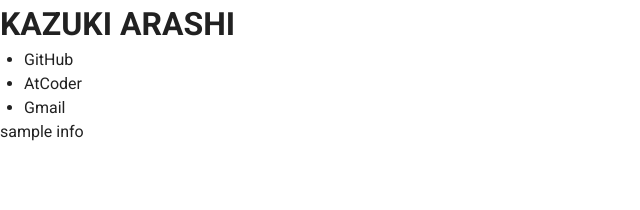
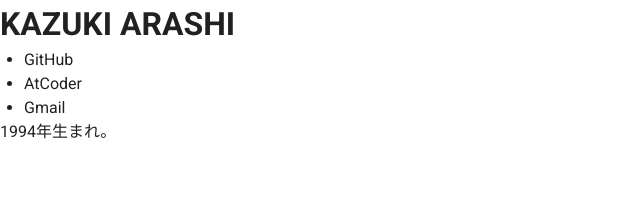
Before and after one commit to ars1208/ars1208.github.io, a Vue app: page /about in a window 1280 px wide. Shown: the top 210 px of the page, without its empty margins (0-640 px from the left). Built offline with nearby package versions, Linux system fonts and the light colour scheme.

Commit message:
add info

```diff
--- a/src/views/About.vue
+++ b/src/views/About.vue
@@ -6,7 +6,7 @@
       <li>AtCoder</li>
       <li>Gmail</li>
     </ul>
-    <p>sample info</p>
+    <p>1994年生まれ。</p>
   </div>
 </template>
 
```
